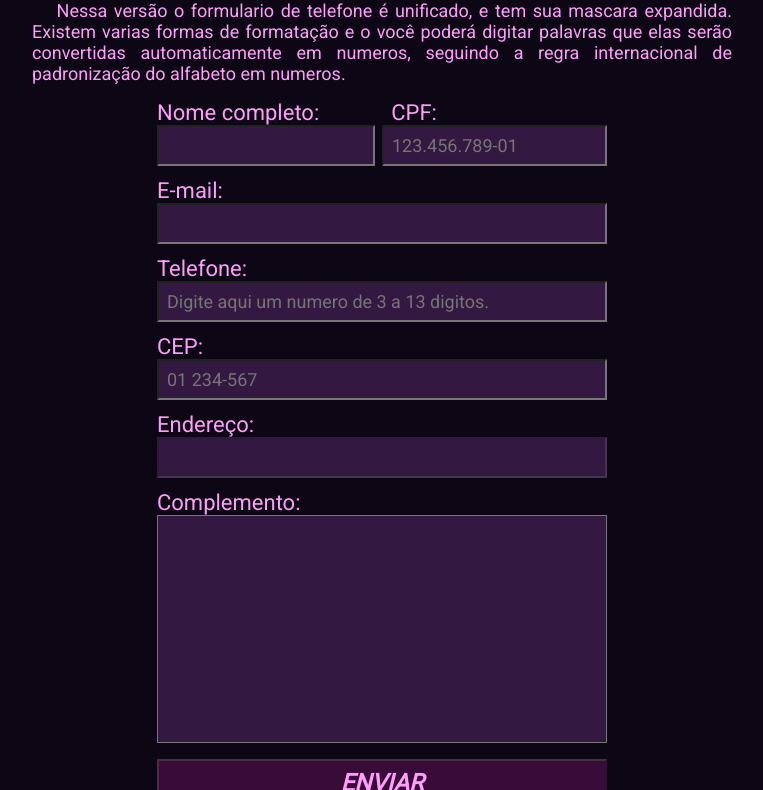
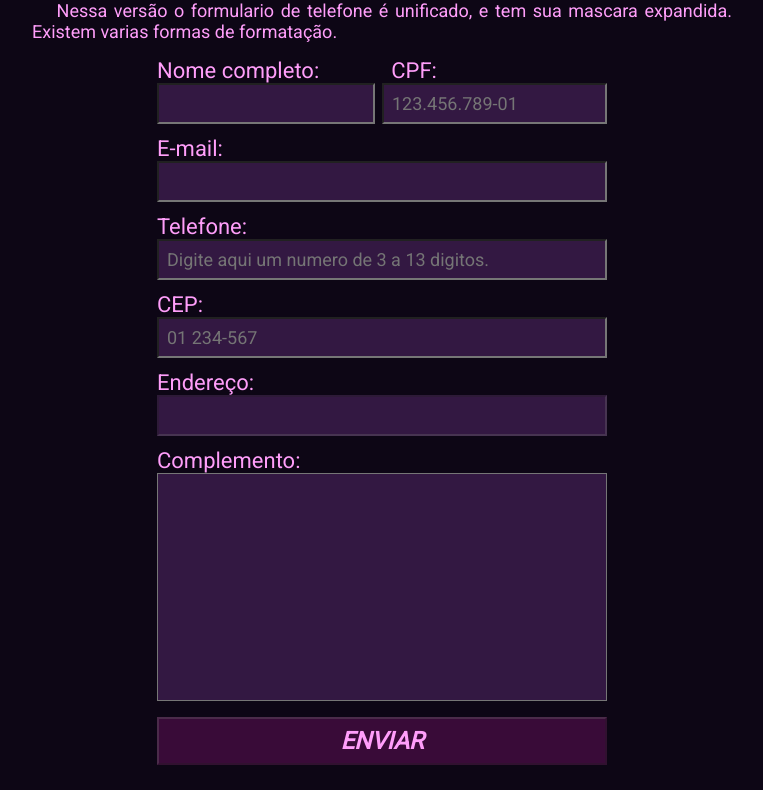
Before and after one commit to oOHimuraOo/ValidatorTeste, a plain HTML site: page HTML/Desafio.html in a window 1280 px wide. Shown: the part 179-969 px from the top of the page, without its empty margins (258-1021 px from the left). Drawn offline with nearby package versions, Linux system fonts and the light colour scheme.

Commit message:
Retirada de funcionalidade desafio

```diff
--- a/HTML/Desafio.html
+++ b/HTML/Desafio.html
@@ -19,7 +19,7 @@
             <h2>Versão 2.0</h2>
         </header>
         <section>
-            <p>&emsp; Nessa versão o formulario de telefone é unificado, e tem sua mascara expandida. Existem varias formas de formatação e o você poderá digitar palavras que elas serão convertidas automaticamente em numeros, seguindo a regra internacional de padronização do alfabeto em numeros.</p>
+            <p>&emsp; Nessa versão o formulario de telefone é unificado, e tem sua mascara expandida. Existem varias formas de formatação.</p>
         </section>
         <section class="form-section">
             <form>
```
